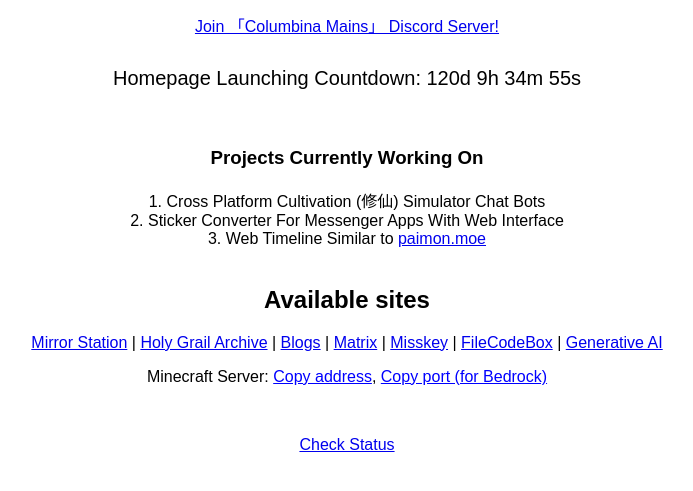
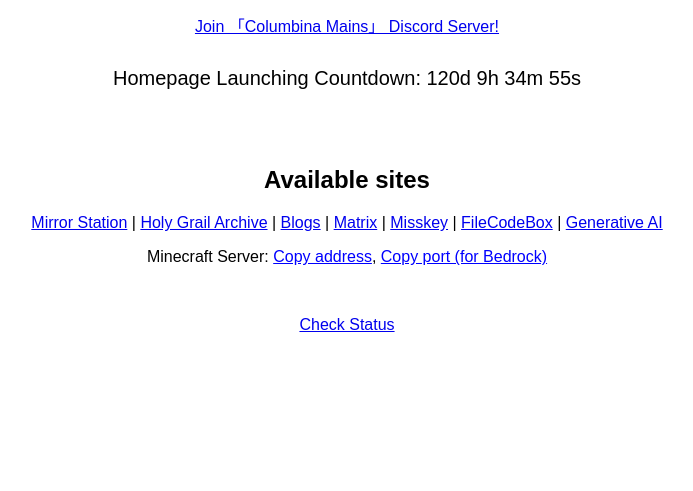
Before and after one commit to Columbina-Dev/Columbina-Dev.github.io, a plain HTML site: page index.html in a window 1280 px wide. Shown: the part 129-620 px from the top of the page, without its empty margins (293-986 px from the left). Drawn offline with Linux system fonts and the light colour scheme.

Commit message:
Update index.html

```diff
--- a/index.html
+++ b/index.html
@@ -18,13 +18,6 @@
   <p>Placeholder for homepage... for now.</p>
   <p><a href="https://hoyol.ink/columbina" target="_blank">Join 「Columbina Mains」 Discord Server!</a></p>
   <p id="countdown"></p>
-  <br>
-  <h3>Projects Currently Working On</h2>
-  <ol>
-  <li>Cross Platform Cultivation (修仙) Simulator Chat Bots</li>
-  <li>Sticker Converter For Messenger Apps With Web Interface</li>
-  <li>Web Timeline Similar to <a href="https://paimon.moe/timeline" target="_blank">paimon.moe</a></li>
-  </ol>
   <br><br>
   <h2>Available sites</h2>
   <p>
```
